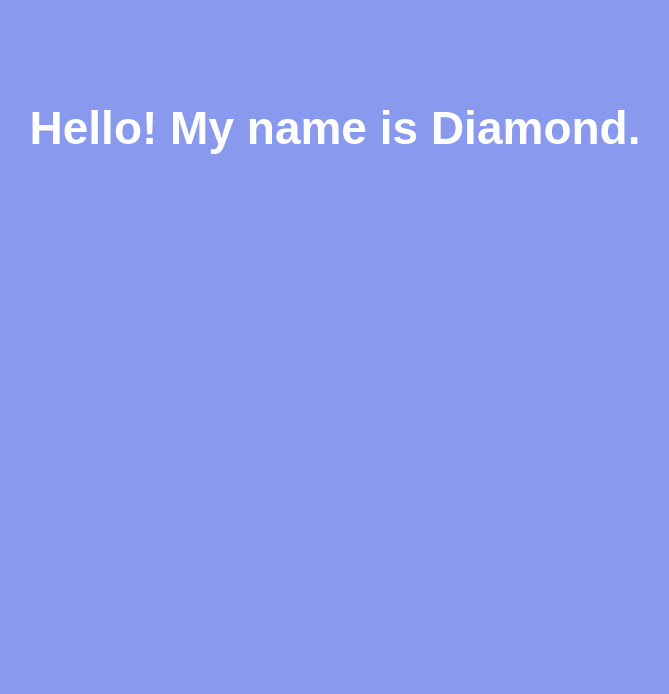
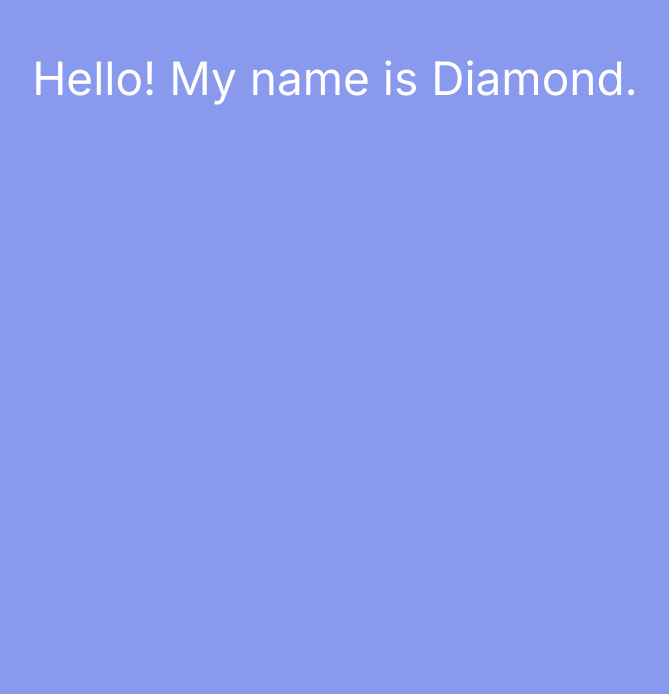
Before and after one commit to diamondcodebase/ox-app, a Next.js app: page /aboutMe in a window 1280 px wide. Shown: the part 106-800 px from the top of the page, without its empty margins (305-974 px from the left). Built offline with nearby package versions, Linux system fonts and the light colour scheme.

Commit message:
restructure section1 component

```diff
--- /dev/null
+++ b/src/components/Section1.js
@@ -0,0 +1,9 @@
+"use client";
+import TextTyping from "@/components/TextTyping";
+
+export default function Section1({displayText}) {
+    return (
+        <TextTyping
+            textInput={displayText} />
+    );
+  }
--- a/src/components/TextTyping.css
+++ b/src/components/TextTyping.css
@@ -1,14 +1,3 @@
-#texttyping {
-  background: #8899ee;
-  height: 100vh;
-  font-family: sans-serif;
-  font-size: 46px;
-  font-weight: 700;
-  text-align: center;
-  margin: 0;
-  padding: 200px 0 200px;
-  color: #fff;
-}
 
 #codingDisplay {
   background: #000;
--- a/src/components/TextTyping.js
+++ b/src/components/TextTyping.js
@@ -5,7 +5,23 @@ export default function TextTyping({textInput}) {
   const text = textInput.split(" ");
 
   return (
-    <section id="texttyping">
+    <motion.div
+      id="texttyping"
+      className="flex flex-col items-center justify-between"
+        initial={{ opacity: 0 }}
+        animate={{ opacity: 1 }}
+        exit={{ opacity: 0 }}
+        transition={{ duration: 0.5 }}
+        style={{
+          background:'#8899ee',
+          height:'100vh',
+          fontSize: 46,
+          fontweight: 2,
+          color:'#fff',
+          padding: 150
+        }}
+    >
+      <div>
         {text.map((el, i) => (
           <motion.span
             initial={{ opacity: 0 }}
@@ -19,6 +35,7 @@ export default function TextTyping({textInput}) {
             {el}{" "}
           </motion.span>
         ))}
-    </section>
+      </div>
+    </motion.div>
   );
 }
```
Lines whose indentation alone changed are shown as unchanged.
